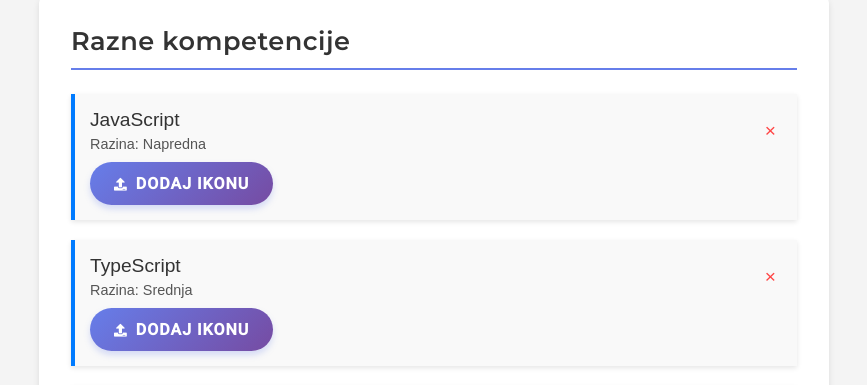
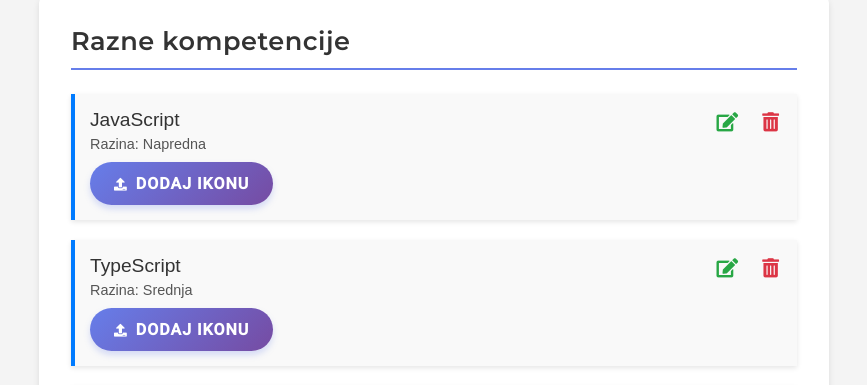
Before and after one commit to NotSpartan/zivotopis-batinic, an Angular app: page / in a window 1280 px wide. Both pictures are taken after a click on the link "Kompetencije". Shown: the part 415-800 px from the top of the page, without its empty margins (206-1073 px from the left). Built offline with nearby package versions, Linux system fonts and the light colour scheme.

Commit message:
implementirana funcionalnost edita i deleta kartice u kompoetencije komponenti

```diff
--- a/src/app/tehnoloski-stack/tehnoloski-stack.component.css
+++ b/src/app/tehnoloski-stack/tehnoloski-stack.component.css
@@ -33,6 +33,7 @@
   padding: 15px;
   margin-bottom: 20px;
   box-shadow: 0 2px 5px rgba(0,0,0,0.1);
+  position: relative;
 }
 
 .tehnologija-header {
@@ -81,13 +82,42 @@
   font-size: 0.9em;
 }
 
-.remove-btn {
+.tehnologija-controls {
+  display: flex;
+  gap: 0.5rem;
+  position: absolute;
+  top: 10px;
+  right: 10px;
+}
+
+.icon-button {
   background: none;
   border: none;
-  color: #ff4444;
-  font-size: 1.2em;
   cursor: pointer;
-  margin-left: 10px;
+  font-size: 1.2rem;
+  color: #6c757d;
+  transition: color 0.3s, transform 0.3s;
+  padding: 8px;
+}
+
+.icon-button:hover {
+  transform: translateY(-2px);
+}
+
+.edit-button {
+  color: #28a745;
+}
+
+.edit-button:hover {
+  color: #218838;
+}
+
+.delete-button {
+  color: #dc3545;
+}
+
+.delete-button:hover {
+  color: #c82333;
 }
 
 .upload-icon {
@@ -97,12 +127,12 @@
 .upload-button {
   display: inline-flex;
   align-items: center;
-  padding: 0.3rem 0.6rem;  /* Smanjeno sa 0.4rem 0.8rem */
+  padding: 0.3rem 0.6rem;
   background: linear-gradient(135deg, #667eea 0%, #764ba2 100%);
   color: white;
   border: none;
-  border-radius: 12px;  /* Smanjeno sa 15px */
-  font-size: 0.7rem;  /* Smanjeno sa 0.8rem */
+  border-radius: 12px;
+  font-size: 0.7rem;
   font-weight: 500;
   font-family: 'Roboto', sans-serif;
   cursor: pointer;
@@ -132,7 +162,7 @@
   display: none;
 }
 
-.add-tehnologija {
+.add-tehnologija, .edit-tehnologija {
   margin-top: 30px;
   background-color: #f0f0f0;
   padding: 20px;
@@ -193,6 +223,13 @@
   box-shadow: 0 2px 4px rgba(102, 126, 234, 0.25);
 }
 
+.edit-controls {
+  display: flex;
+  justify-content: flex-end;
+  gap: 1rem;
+  margin-top: 1rem;
+}
+
 @media (max-width: 600px) {
   .tehnologije-container {
     padding: 1rem;
@@ -207,7 +244,7 @@
   }
 
   .tehnologija-ikona {
-    width: 60px;  /* Malo smanjeno za mobilne uređaje */
+    width: 60px;
     height: 60px;
   }
 
--- a/src/app/tehnoloski-stack/tehnoloski-stack.component.html
+++ b/src/app/tehnoloski-stack/tehnoloski-stack.component.html
@@ -2,7 +2,7 @@
   <h2 class="subtitle">Razne kompetencije</h2>
 
   <div class="tehnologije-list">
-    <div *ngFor="let tehnologija of tehnologije(); let i = index" class="tehnologija-item">
+    <div *ngFor="let tehnologija of tehnologije()" class="tehnologija-item">
       <div class="tehnologija-header">
         <div class="tehnologija-info">
           <div *ngIf="tehnologija.ikona" class="tehnologija-ikona">
@@ -13,14 +13,30 @@
             <div class="razina">Razina: {{ tehnologija.razina }}</div>
           </div>
         </div>
-        <button class="remove-btn" (click)="ukloniTehnologiju(i)">×</button>
+        <div class="tehnologija-controls">
+          <button (click)="startEditing(tehnologija)" class="icon-button edit-button">
+            <i class="fas fa-edit"></i>
+          </button>
+          <button (click)="ukloniTehnologiju(tehnologija.id)" class="icon-button delete-button">
+            <i class="fas fa-trash-alt"></i>
+          </button>
+        </div>
       </div>
       <div class="upload-icon">
-        <label [for]="'icon-upload-' + i" class="action-button upload-button">
+        <label [for]="'icon-upload-' + tehnologija.id" class="action-button upload-button">
           <i class="fas fa-upload"></i> Dodaj ikonu
         </label>
-        <input [id]="'icon-upload-' + i" type="file" (change)="odaberiIkonu($event, tehnologija)" accept="image/*">
+        <input [id]="'icon-upload-' + tehnologija.id" type="file" (change)="odaberiIkonu($event, tehnologija)" accept="image/*">
       </div>
+    </div>
+  </div>
+
+  <div *ngIf="editingTehnologija" class="edit-tehnologija">
+    <input [(ngModel)]="editingTehnologija.naziv" placeholder="Naziv tehnologije" class="tehnologija-input">
+    <input [(ngModel)]="editingTehnologija.razina" placeholder="Razina poznavanja" class="tehnologija-input">
+    <div class="edit-controls">
+      <button (click)="saveEdit()" class="action-button">Spremi</button>
+      <button (click)="cancelEdit()" class="action-button">Odustani</button>
     </div>
   </div>
 
--- a/src/app/tehnoloski-stack/tehnoloski-stack.component.ts
+++ b/src/app/tehnoloski-stack/tehnoloski-stack.component.ts
@@ -4,6 +4,7 @@ import { FormsModule } from '@angular/forms';
 import { DataService } from '../services/data.service';
 
 interface Tehnologija {
+  id: number;
   naziv: string;
   razina: string;
   ikona?: string;
@@ -27,35 +28,60 @@ export class TehnoloskiStackComponent {
   }
 
   tehnologije = signal<Tehnologija[]>([
-    { naziv: 'JavaScript', razina: 'Napredna' },
-    { naziv: 'TypeScript', razina: 'Srednja' },
-    { naziv: 'Angular', razina: 'Napredna' },
-    { naziv: 'React', razina: 'Osnovna' },
-    { naziv: 'Node.js', razina: 'Srednja' }
+    { id: 1, naziv: 'JavaScript', razina: 'Napredna' },
+    { id: 2, naziv: 'TypeScript', razina: 'Srednja' },
+    { id: 3, naziv: 'Angular', razina: 'Napredna' },
+    { id: 4, naziv: 'React', razina: 'Osnovna' },
+    { id: 5, naziv: 'Node.js', razina: 'Srednja' }
   ]);
 
   novaTehnoloija: Tehnologija = {
+    id: 0,
     naziv: '',
     razina: '',
   };
 
+  editingTehnologija: Tehnologija | null = null;
+
   dodajTehnologiju() {
     if (this.novaTehnoloija.naziv && this.novaTehnoloija.razina) {
+      const newId = Math.max(...this.tehnologije().map(t => t.id), 0) + 1;
       this.tehnologije.update((tehnologije) => {
-        const updatedTehnologije = [...tehnologije, { ...this.novaTehnoloija }];
+        const updatedTehnologije = [...tehnologije, { ...this.novaTehnoloija, id: newId }];
         this.dataService.setTechnologiesData(updatedTehnologije);
         return updatedTehnologije;
       });
-      this.novaTehnoloija = { naziv: '', razina: '' };
+      this.novaTehnoloija = { id: 0, naziv: '', razina: '' };
     }
   }
 
-  ukloniTehnologiju(index: number) {
+  ukloniTehnologiju(id: number) {
     this.tehnologije.update((tehnologije) => {
-      const updatedTehnologije = tehnologije.filter((_, i) => i !== index);
+      const updatedTehnologije = tehnologije.filter(t => t.id !== id);
       this.dataService.setTechnologiesData(updatedTehnologije);
       return updatedTehnologije;
     });
+  }
+
+  startEditing(tehnologija: Tehnologija) {
+    this.editingTehnologija = { ...tehnologija };
+  }
+
+  saveEdit() {
+    if (this.editingTehnologija) {
+      this.tehnologije.update((tehnologije) => {
+        const updatedTehnologije = tehnologije.map(t =>
+          t.id === this.editingTehnologija!.id ? this.editingTehnologija! : t
+        );
+        this.dataService.setTechnologiesData(updatedTehnologije);
+        return updatedTehnologije;
+      });
+      this.editingTehnologija = null;
+    }
+  }
+
+  cancelEdit() {
+    this.editingTehnologija = null;
   }
 
   odaberiIkonu(event: Event, tehnologija: Tehnologija) {
```
